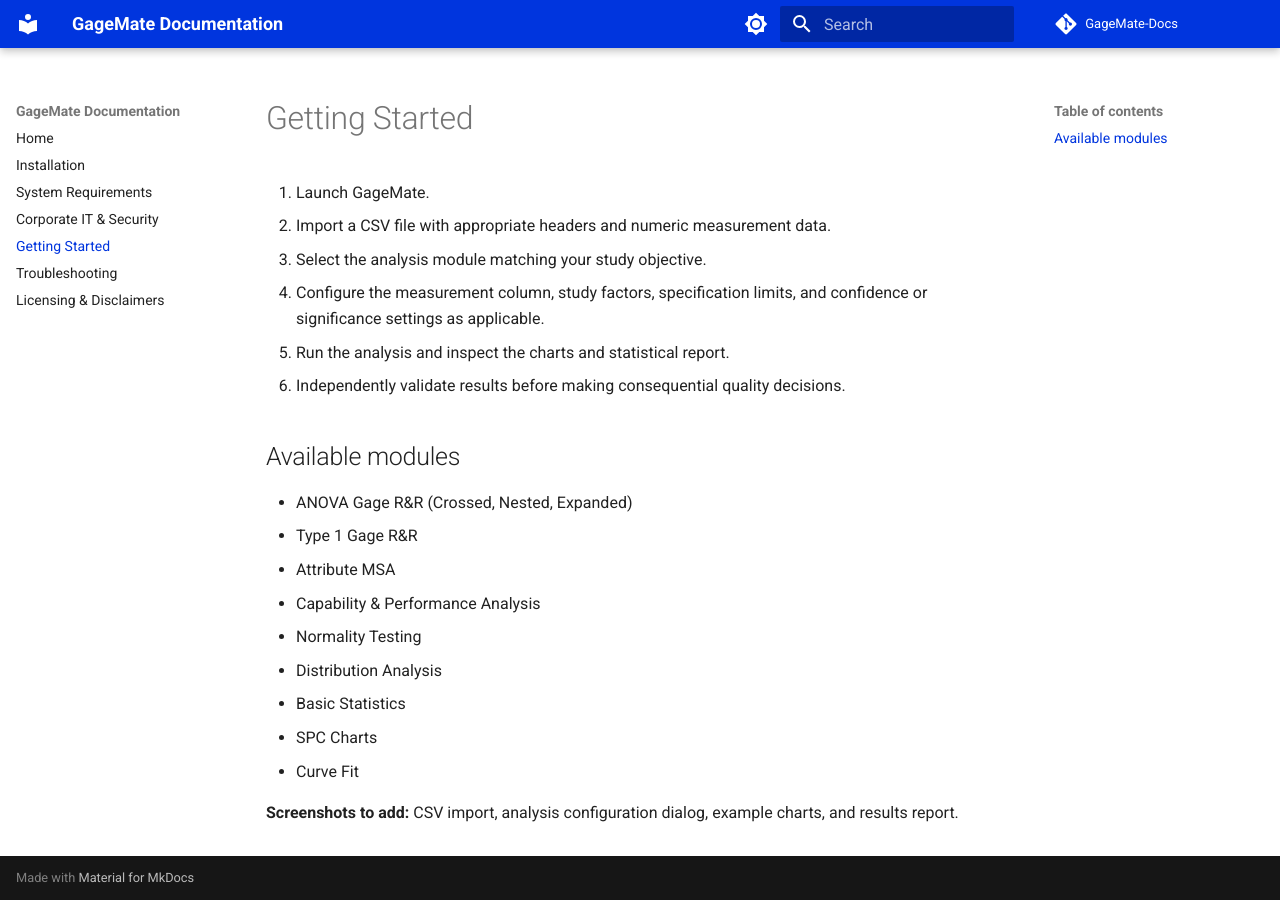
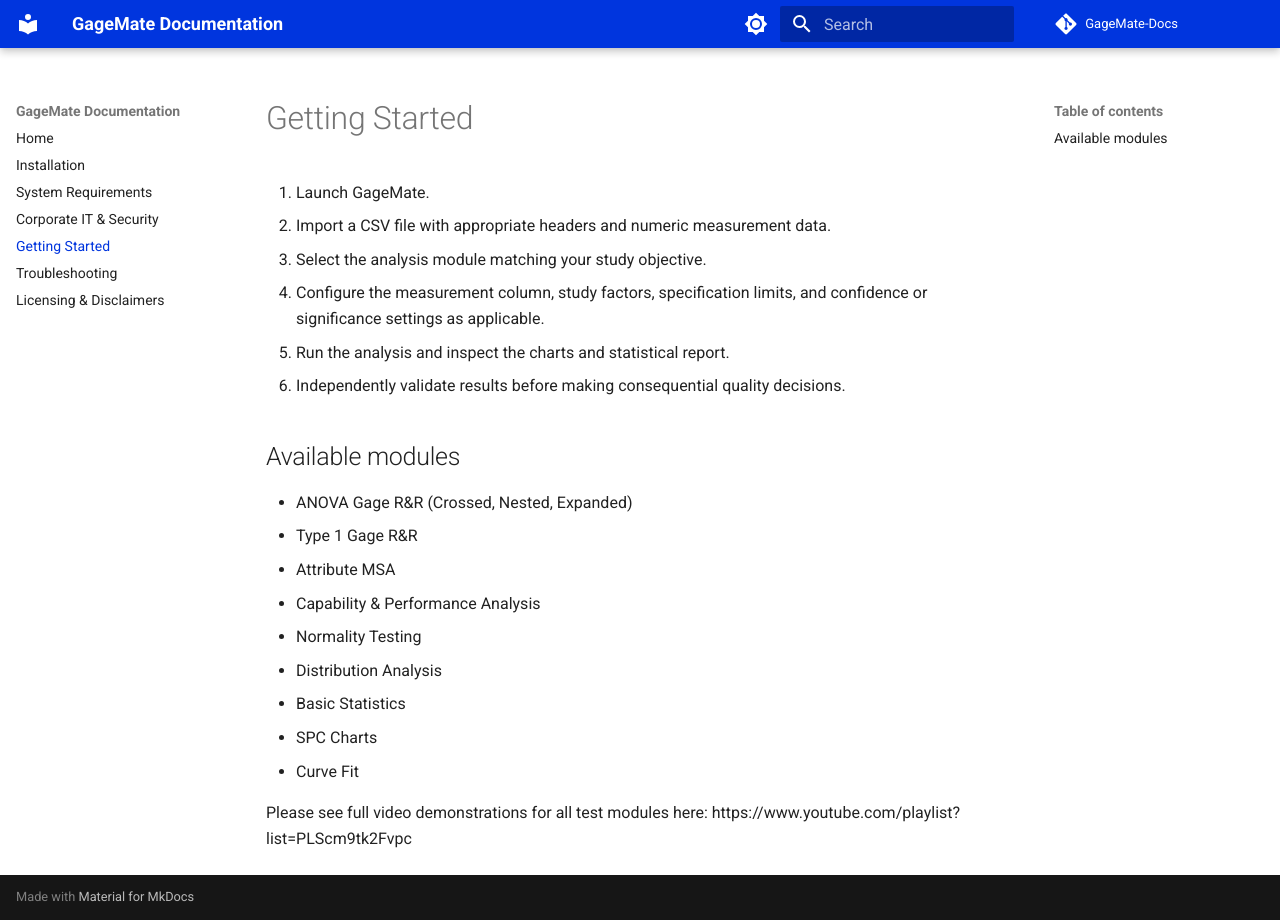
Before and after one commit to braml22813/GageMate-Docs, an MkDocs documentation site: the page built from docs/getting-started.md, in a window 1280 px wide. Built offline with MkDocs 1.6.1 and Material for MkDocs 9.7.7, drawn with Linux system fonts in a browser that asks for light colours; comment, search, counter and statistics services are not loaded.

Commit message:
Update getting-started.md

```diff
--- a/docs/getting-started.md
+++ b/docs/getting-started.md
@@ -19,4 +19,5 @@
 - SPC Charts
 - Curve Fit
 
-**Screenshots to add:** CSV import, analysis configuration dialog, example charts, and results report.
+Please see full video demonstrations for all test modules here:
+https://www.youtube.com/playlist?list=PLScm9tk2Fvpc
```
